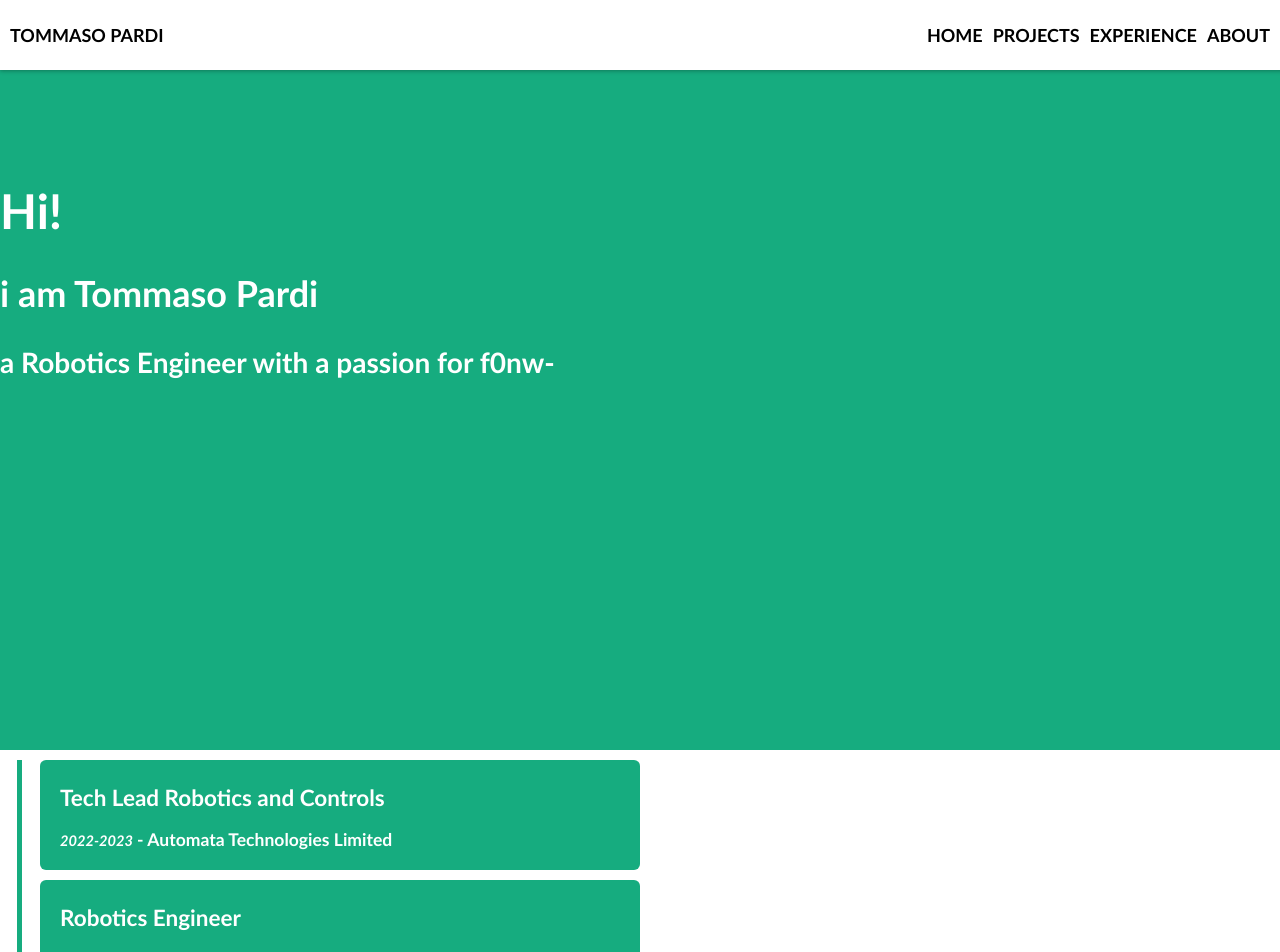
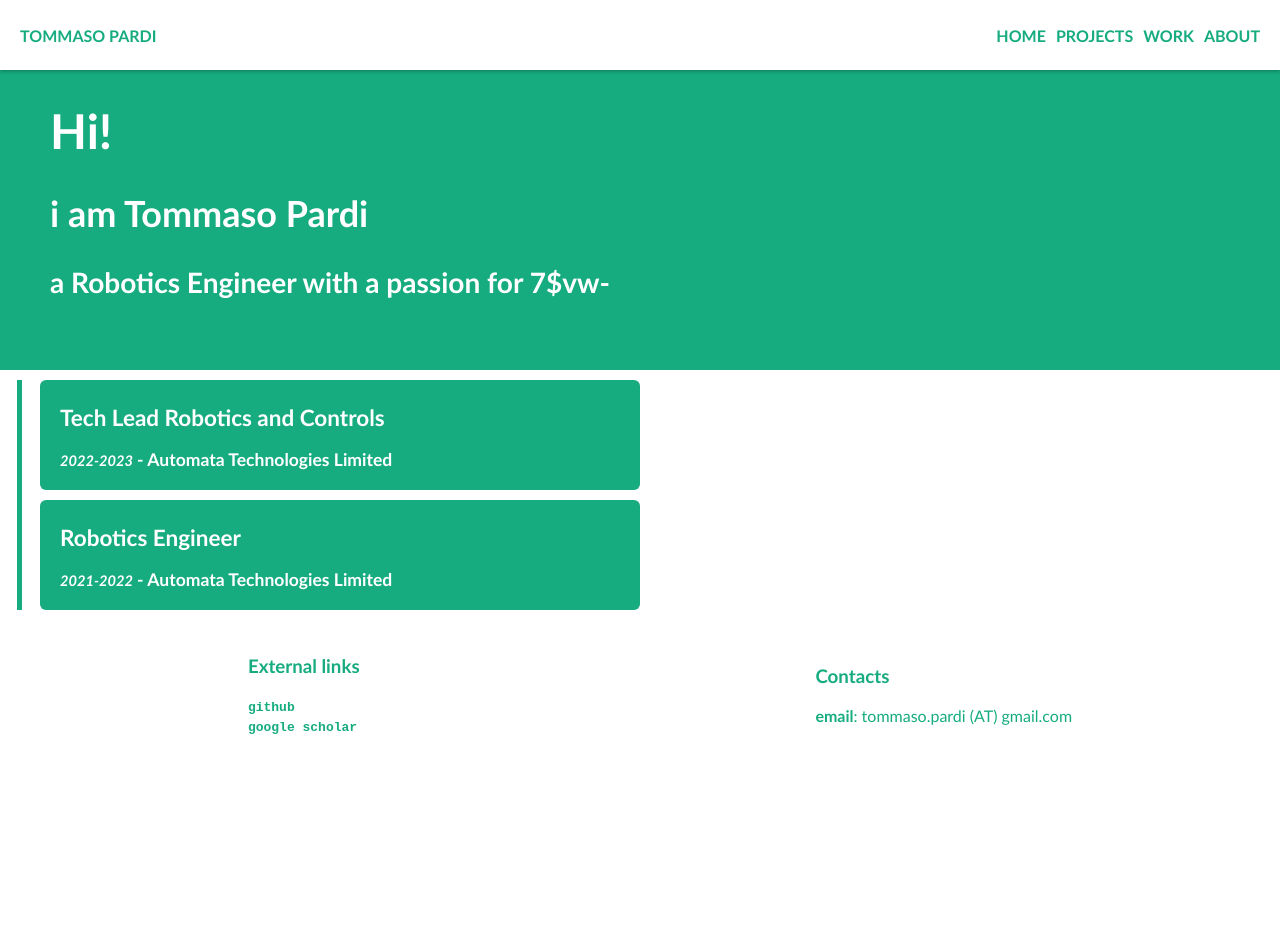
Before and after one commit to pardi/pardi.github.io, a React (Create React App) app: page / in a window 1280 px wide. Shown: the top 952 px of the page. After the commit the page ends 800 px from the top, so only its background shows below. Built offline with nearby package versions, Linux system fonts and the light colour scheme.

Commit message:
feat(): changed components to accomodate new styling

```diff
--- a/src/App.js
+++ b/src/App.js
@@ -3,20 +3,40 @@ import Home from "./Components/Home"
 import Projects from "./Components/Projects";
 import About from "./Components/About";
 import Work from "./Components/Work";
-import Robot from "./Components/Robot";
 import data from "./data/data.json"
+import Section from "./Components/Section";
+import styles from './styles/Global.module.scss'
 
 function App() {
 
   return (
     <>
-    <Header />
+
+      <Header menu={data.menu}/>
+
+      <div className={styles.bodyContainer}>
+        <div className="home-anchor" id="home-anchor" />
+        <div id="home" className={styles.homeFull}>
+          <Home wordsList={data.interests}/>
+        </div>
+        <div className="work-anchor" id="work-anchor" />
+        <div id="work" className={styles.workEmpty}>
+          <Work cvItems={data.cvEntries}/>
+        </div>
+        <div className="about-anchor" id="about-anchor" />
+        <div id="about" className={styles.aboutEmpty}>
+          <About />
+        </div>
+      </div>
+
+    {/*
     <div className="body-container">
       <Home type="odd"/>
       <Work cvItems={data.cvEntries}/>
       <Projects type="odd" projList={data.projects}/>
       <About type="even" />
-    </div>
+      <Section  on name="about" type="full" body={<About />}/>
+    </div>  */}
     </>
   );
 }
--- a/src/Components/About.js
+++ b/src/Components/About.js
@@ -1,7 +1,9 @@
+import styles from '../styles/About.module.scss'
+
 const About = ({ type }) => {
 	return (
 		<>
-		<div className="about">
+		<div className={styles.about}>
 			<ul>
 				<h3>External links</h3>
 				<li>
--- a/src/Components/Header.js
+++ b/src/Components/Header.js
@@ -1,22 +1,29 @@
 import React from 'react'
+import PropTypes from 'prop-types'
+import styles from '../styles/Header.module.scss'
 
-const Header = () => {
+const Header = ({ menu }) => {
   return (
     <>
-    <div className='header shadow' />
-    <div className='header'>
-        <p className='left'>
+    <div className={styles.headerShadow} />
+    <div className={styles.header}>
+        <p className={styles.left}>
             Tommaso Pardi
         </p>
-        <nav className='right'>
-            <a href="#home-padding">HOME</a>
-            <a href="#projects-padding">PROJECTS</a>
-            <a href="#work-padding">EXPERIENCE</a>
-            <a href="#about-padding">ABOUT</a>
+        <nav className={styles.right}>
+            {
+              menu.map((entry) => {
+                return <a key={entry} href={"#" + entry + "-anchor"}>{entry}</a>
+              })
+            }
         </nav>
     </div>
     </>
   )
 }
 
+Header.propTypes = {
+  menu: PropTypes.array
+}
+
 export default Header
--- a/src/Components/Home.js
+++ b/src/Components/Home.js
@@ -1,19 +1,15 @@
 import RandomWord from "./RandomWord"
+import styles from '../styles/Home.module.scss'
 
-const Home = ({ type }) => {
-
-    const wordsList = ["coding", "ML/AI", "control", "DRL", "robotics", "research", "agile", "leadership"]
+const Home = ({ wordsList }) => {
 
     return (
         <>
-            <div className="anchor-padding" id={"home-padding"}></div>
-            <div className={type==='even'? "section even" : "section odd"}>
-                <div className="home">
-                    <h1> Hi! </h1>
-                    <h2>i am Tommaso Pardi</h2>
-                    <h3>a Robotics Engineer with a passion for <RandomWord wordsList={wordsList}/></h3>
-                </div>
-            </div>
+        <div className={styles.home}>
+            <h1> Hi! </h1>
+            <h2>i am Tommaso Pardi</h2>
+            <h3>a Robotics Engineer with a passion for <RandomWord wordsList={wordsList}/></h3>
+        </div>
         </>
     )
 }
--- a/src/Components/Section.js
+++ b/src/Components/Section.js
@@ -1,12 +1,22 @@
-const Section = ({ id, text, type }) => {
+import PropTypes from 'prop-types'
+import styles from '../styles/Sections.module.scss'
+
+const Section = ({ name, type, body }) => {
+
+  console.log(styles.section)
   return (
     <>
-        <div className="anchor-padding" id={id + "-padding"}></div>
-        <div id={id} className={type === 'even' ? "container even": "container odd"}>
-            <h1> {text} </h1>
+        <div className="anchor" id={name + "-anchor"}></div>
+        <div id={name} className={styles.aboutEmpty}>
+            {body}
         </div>
     </>
-  )
+  );
+}
+
+Section.propTypes = {
+  name: PropTypes.string,
+  type: PropTypes.oneOf(["empty", "full"]).isRequired
 }
 
 export default Section
--- a/src/Components/Work.js
+++ b/src/Components/Work.js
@@ -1,5 +1,6 @@
 import { useState } from "react"
 import PropTypes from 'prop-types'
+import styles from '../styles/Work.module.scss'
 
 export const Work = ({ cvItems }) => {
 
@@ -7,13 +8,12 @@ export const Work = ({ cvItems }) => {
 
     return (
         <>
-        <div className="anchor-padding" id={"work-padding"}></div>
-        <div className="timeline">
-            <ul className="timeline-container">
+        <div className={styles.timeline}>
+            <ul className={styles.timelineContainer}>
                 {
                     cvItems.map( (item, index) => {
                         return (<>
-                        <li key={index} className={"text-box" + (activeCard === index? ' active': '')} onMouseEnter={()=>setActiveCard(index)} onMouseLeave={()=> setActiveCard(-1)}>
+                        <li key={index} className={(activeCard === index? styles.textBoxActive: styles.textBox)} onMouseEnter={()=>setActiveCard(index)} onMouseLeave={()=> setActiveCard(-1)}>
                             <h2>{item.role}</h2>
                             <h3><small>{item.period}</small> - {item.company}</h3>
                             <p>{item.description}</p>
@@ -23,13 +23,12 @@ export const Work = ({ cvItems }) => {
                 }
             </ul>
         </div>
-
     </>
     )
   }
 
 Work.propTypes = {
-    cvItems: PropTypes.arrayOf(PropTypes.string),
+    cvItems: PropTypes.array,
 }
 
 
--- a/src/data/data.json
+++ b/src/data/data.json
@@ -40,5 +40,23 @@
                 "videos": "",
                 "companyWebsite": ""
             }
+        ],
+    "menu":
+        [
+            "home",
+            "projects",
+            "work",
+            "about"
+        ],
+    "interests":
+        [
+            "coding",
+            "ML/AI",
+            "control",
+            "DRL",
+            "robotics",
+            "research",
+            "agile",
+            "leadership"
         ]
 }
--- a/src/index.css
+++ b/src/index.css
@@ -1,7 +1,7 @@
 :root {
   --petrol: rgb(22, 172, 127);
   --odd-seq-colour: var(--petrol);
-  --even-seq-colour: white;
+  --even-seq-colour:  white;
 }
 
 html {
@@ -19,7 +19,9 @@ a:hover {
   color: var(--petrol)
 }
 
-
+html {
+  scroll-behavior: smooth;
+}
 body {
   font-size: large;
   font-family: 'Gill Sans', 'Gill Sans MT', Calibri, 'Trebuchet MS', sans-serif;
@@ -82,29 +84,11 @@ body {
   text-transform: uppercase;
 }
 
-.section {
-  display: flex;
-  width: 100%;
-  height: 700px;
-  margin: auto;
-}
-
-.section.odd{
-  background-color: var(--odd-seq-colour);
-  color: var(--even-seq-colour);
-}
-
-.section.even{
-  background-color: var(--even-seq-colour);
-  color: var(--odd-seq-colour)
-}
 
 .home {
   padding-top: 100px;
   font-size: x-large;
 }
-
-
 
 
 .ring{
@@ -129,59 +113,6 @@ body {
   position: relative;
   margin: 80px -15px;
   margin-bottom: -110px;
-}
-
-.timeline{
-  position:relative;
-  margin: 10px 20px;
-  width: 100%;
-}
-
-.timeline ul {
-  list-style-type: none;
-  margin:0;
-}
-
-.timeline-container{
-  position:relative;
-  padding: 0px 20px;
-  width: 600px;
-}
-
-.timeline::before{
-  content: '';
-  position: absolute;
-  width: 5px;
-  height: 100%;
-  background: var(--petrol);
-  top: 0;
-  margin-left: -3px;
-  z-index: -1;
-}
-
-.text-box{
-  position: relative;
-  padding: 5px 20px;
-  color: white;
-  background-color: var(--petrol);
-  border-radius: 6px;
-  font-size: 15px;
-  margin-bottom: 10px;
-  overflow: hidden;
-  height: 100px;
-}
-
-.text-box.active{
-  height: 300px;
-  transition: 0.5s ease-in-out;
-}
-
-.text-box small{
-  font-style: italic;
-}
-
-.text-box:last-child{
-  margin-bottom: 0px;
 }
 
 .carousel{height: 500px;
@@ -275,21 +206,3 @@ body {
 .placeholder-bk{
   color: rgba(0, 0, 0, 0.3);
 }
-
-.about{
-  display: flex;
-  height: 200px;
-  align-items: center;
-  justify-content:space-around;
-  color: var(--petrol)
-}
-
-.about ul{
-  list-style-type: none;
-
-}
-
-.about a{
-  color: var(--petrol);
-  font-family: monospace;
-}
--- a/src/index.js
+++ b/src/index.js
@@ -1,6 +1,6 @@
 import React from 'react';
 import ReactDOM from 'react-dom/client';
-import './index.css';
+import './styles/Global.module.scss'
 import reportWebVitals from './reportWebVitals';
 import App from './App';
 
```
